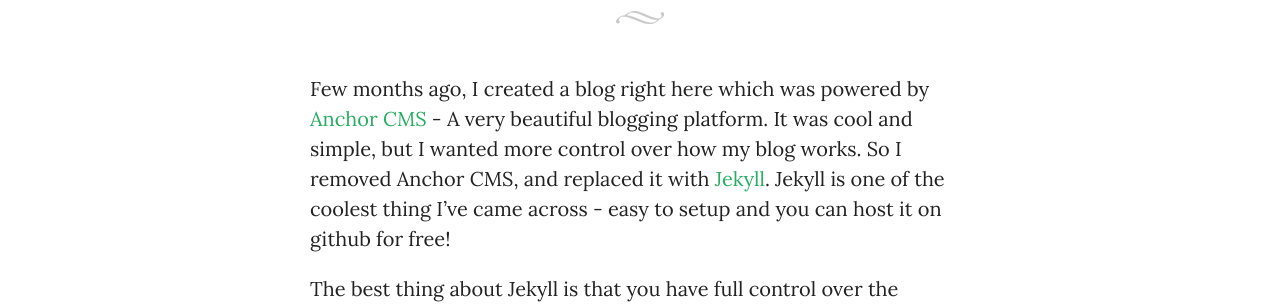
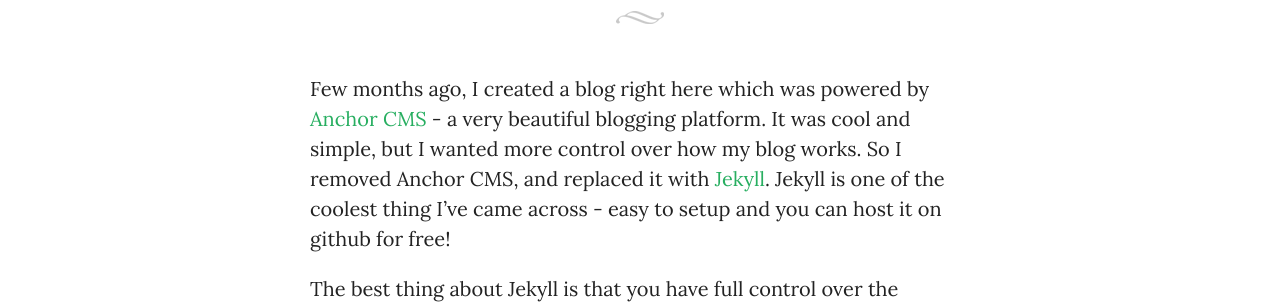
Before and after one commit to kushsolitary/blog, a Jekyll site: the page built from _posts/2013-09-16-introducing-my-blog-powered-by-jekyll-and-github.markdown, in a window 1280 px wide. Shown: the part 344-648 px from the top of the page. Built offline with Jekyll 4.4.1, drawn with Linux system fonts in a browser that asks for light colours; nearby versions of some CDN libraries; Markdown is read by kramdown in place of the engine named in the settings.

```diff
--- a/_posts/2013-09-16-introducing-my-blog-powered-by-jekyll-and-github.markdown
+++ b/_posts/2013-09-16-introducing-my-blog-powered-by-jekyll-and-github.markdown
@@ -4,7 +4,7 @@ title:  "Introducing My Blog - Powered by Jekyll and Github"
 date:   2013-09-16 11:18:19
 ---
 
-Few months ago, I created a blog right here which was powered by [Anchor CMS][anchor] - A very beautiful blogging platform.
+Few months ago, I created a blog right here which was powered by [Anchor CMS][anchor] - a very beautiful blogging platform.
 It was cool and simple, but I wanted more control over how my blog works. So I removed Anchor CMS, and replaced it with [Jekyll][jekyll].
 Jekyll is one of the coolest thing I've came across - easy to setup and you can host it on github for free!
 
```
